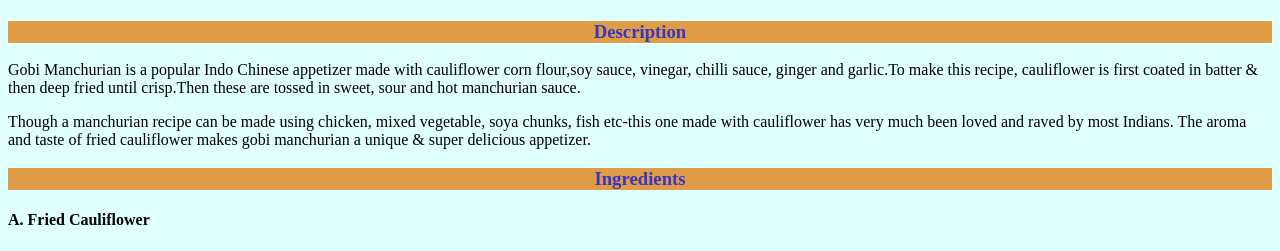
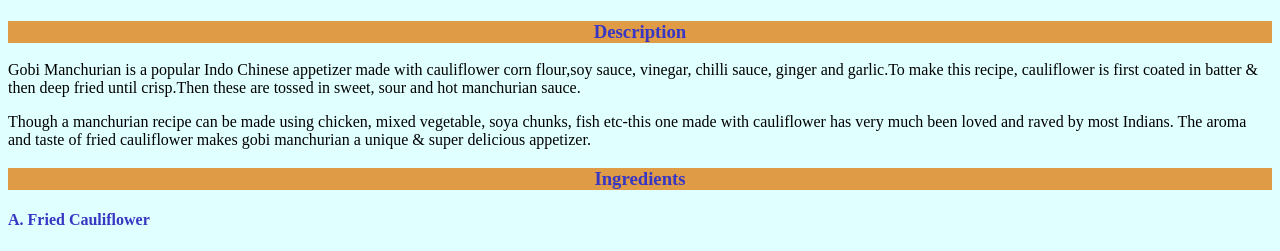
Before and after one commit to BoredPlatypus/odin-recipes, a plain HTML site: page recipes/GobiManchurian.html in a window 1280 px wide. Shown: the part 482-733 px from the top of the page. Drawn offline with Linux system fonts and the light colour scheme.

Commit message:
Added the color rgb(55, 55, 196) to h4

```diff
--- a/recipes/GobiManchurian.css
+++ b/recipes/GobiManchurian.css
@@ -7,3 +7,6 @@ h1, h3{
     color:rgb(55, 55, 196);
     background-color: rgb(224, 155, 71);
 }
+h3, h4{
+    color: rgb(55, 55, 196);
+}
```
